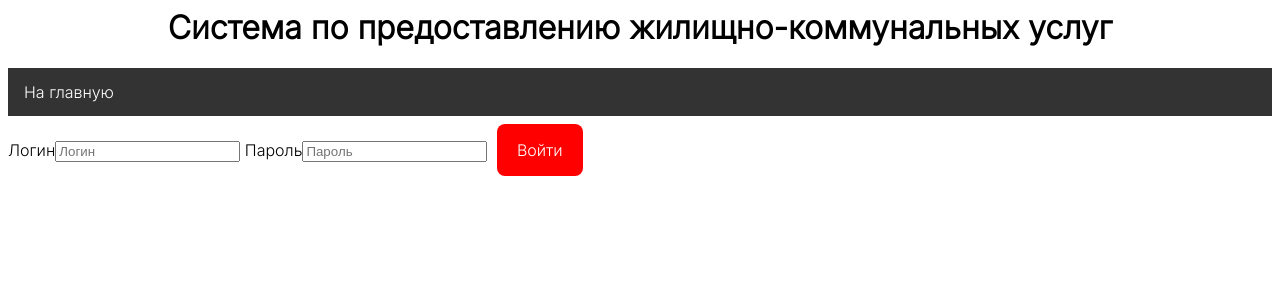
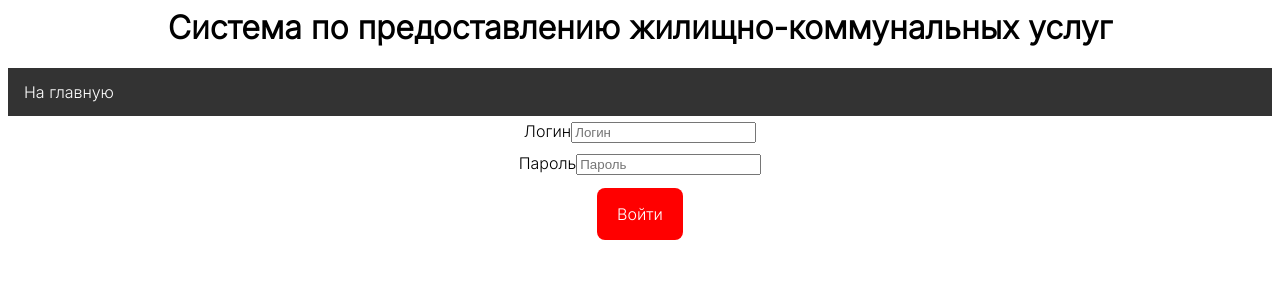
Before and after one commit to egorka-angelskiy/EPA, a Flask app: page /authurization in a window 1280 px wide. Shown: the top 300 px of the page. Run offline with Flask 3, Linux system fonts and the light colour scheme; some libraries are stand-ins or nearby versions.

Commit message:
Add files via upload

```diff
--- a/static/user/main.css
+++ b/static/user/main.css
@@ -16,6 +16,22 @@ button{
 
 }
 
+form {
+    text-align: center;             /* расположение по центу */
+}
+
+label {
+    display: block;                 /* расположение друг над другом */
+    padding: 5px;                   /* отступы между полями */
+    text-align: center;
+}
+
+button a
+{
+	color: white;
+}
+
+
 .navbar {
 	overflow: hidden;
 	background-color: #333;
@@ -29,6 +45,15 @@ button{
 	padding: 14px 16px;
 	text-decoration: none;
 
+  }
+
+  .navbar h1 {
+	/* float: left; */
+	font-size: 16px;
+	color: white;
+	text-align: center;
+	padding: 14px 16px;
+	text-decoration: none;
   }
 
   .dropdown {
```
